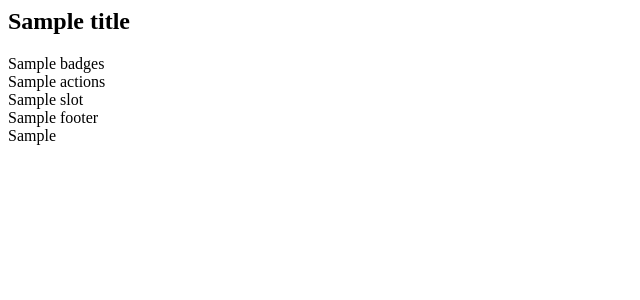
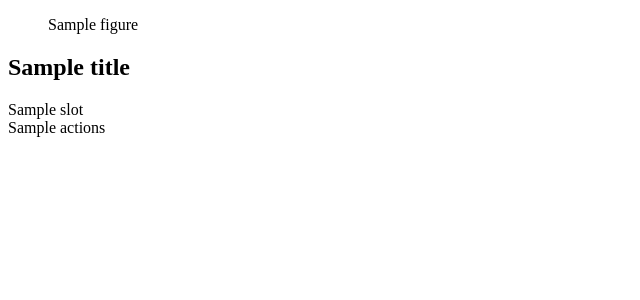
Before and after one commit to SamuelJennings/daisy-cotton, a Django app: template daisy_cotton/templates/cotton/card/index.html in a window 1280 px wide. Shown: the top 300 px of the page, without its empty margins (0-640 px from the left). Run offline with Django 4.2, Linux system fonts and the light colour scheme; the template is opened without the code that fills it: most values are stand-ins (such as "Sample title", 1, 10 or a date in 2020).

Commit message:
T002: Rewrite the card body to daisyUI's figure/title/actions structure

```diff
--- a/daisy_cotton/templates/cotton/card/index.html
+++ b/daisy_cotton/templates/cotton/card/index.html
@@ -1,35 +1,19 @@
-{# @description A card with an optional heading, a body and an optional footer. Every section is optional; it renders only what it is given. #}
-{# @prop title:text | default:"" | description:"Heading text, shown in the card title." #}
-{# @prop icon:text | default:"" | description:"Icon shown before the title, passed as the name of the icon component." #}
-{# @prop tight:boolean | description:"Remove the body padding, for full-bleed tables and lists." #}
+{# @description daisyUI's card: an optional figure, a body and an optional title and actions row. Every part is optional; it renders only what it is given. #}
+{# @prop title:text | description:"Heading text, shown as the card-title. Fill the title slot instead for an icon or badge alongside it." #}
+{# @prop figure:text | description:"Content shown in a <figure> before the body, usually an image. Fill the figure slot for markup." #}
+{# @prop actions:text | description:"Content shown in a card-actions row at the foot of the body, usually buttons. Fill the actions slot for markup." #}
+{# @prop content_class:text | description:"Extra classes added to the card body." #}
 {# @prop class:text | description:"Extra classes added to the card surface." #}
-{# @prop body_class:text | description:"Extra classes added to the card body." #}
-{# @slot — The card body. #}
-{# @slot:badges — Header, just after the title: status badges, counts. #}
-{# @slot:actions — Header, end-aligned: buttons, a dropdown. #}
-{# @slot:footer — Footer, start-aligned. #}
-{# @slot:footer_end — Footer, end-aligned. #}
-<c-vars title="" icon="" tight class body_class />
-<div class="card bg-base-100 shadow-sm {{ class }}" {{ attrs }}>
-  <div class="card-body {% if tight %}p-0{% endif %} {{ body_class }}">
-    {% if title or icon or badges or actions %}
-      <div class="flex items-center gap-3">
-        {% if title or icon %}
-          <h2 class="card-title">
-            {% if icon %}<c-icon name="{{ icon }}" />{% endif %}
-            {% if title %}<span>{{ title }}</span>{% endif %}
-          </h2>
-        {% endif %}
-        {% if badges %}<div class="flex items-center gap-1">{{ badges }}</div>{% endif %}
-        {% if actions %}<div class="flex items-center gap-1 ms-auto">{{ actions }}</div>{% endif %}
-      </div>
-    {% endif %}
+{# @slot Body copy. — The card body. #}
+{# @slot:title <i class="bi bi-star"></i> — A heading with card-title, in place of the title attribute. An icon-only title needs an accessible name of its own. #}
+{# @slot:figure <img src="..." alt="..." /> — Content in a <figure> before the body. #}
+{# @slot:actions <c-button text="Buy" /> — Content in a card-actions row at the foot of the body. #}
+<c-vars title="" figure="" actions="" content_class="" class="" />
+<div class="card {{ class }}" {{ attrs }}>
+  {% if figure %}<figure>{{ figure }}</figure>{% endif %}
+  <div class="card-body {{ content_class }}">
+    {% if title %}<h2 class="card-title">{{ title }}</h2>{% endif %}
     {{ slot }}
-    {% if footer or footer_end %}
-      <div class="flex flex-wrap items-center gap-2 pt-2">
-        {% if footer %}<div class="flex items-center gap-2">{{ footer }}</div>{% endif %}
-        {% if footer_end %}<div class="flex items-center gap-2 ms-auto">{{ footer_end }}</div>{% endif %}
-      </div>
-    {% endif %}
+    {% if actions %}<div class="card-actions">{{ actions }}</div>{% endif %}
   </div>
 </div>
```
Also changed, not shown: specs/006-content-display-components/feature-state.json (+19 -2 lines), specs/006-content-display-components/progress.md (+7 -0 lines), tests/test_card.py (+148 -34 lines).
